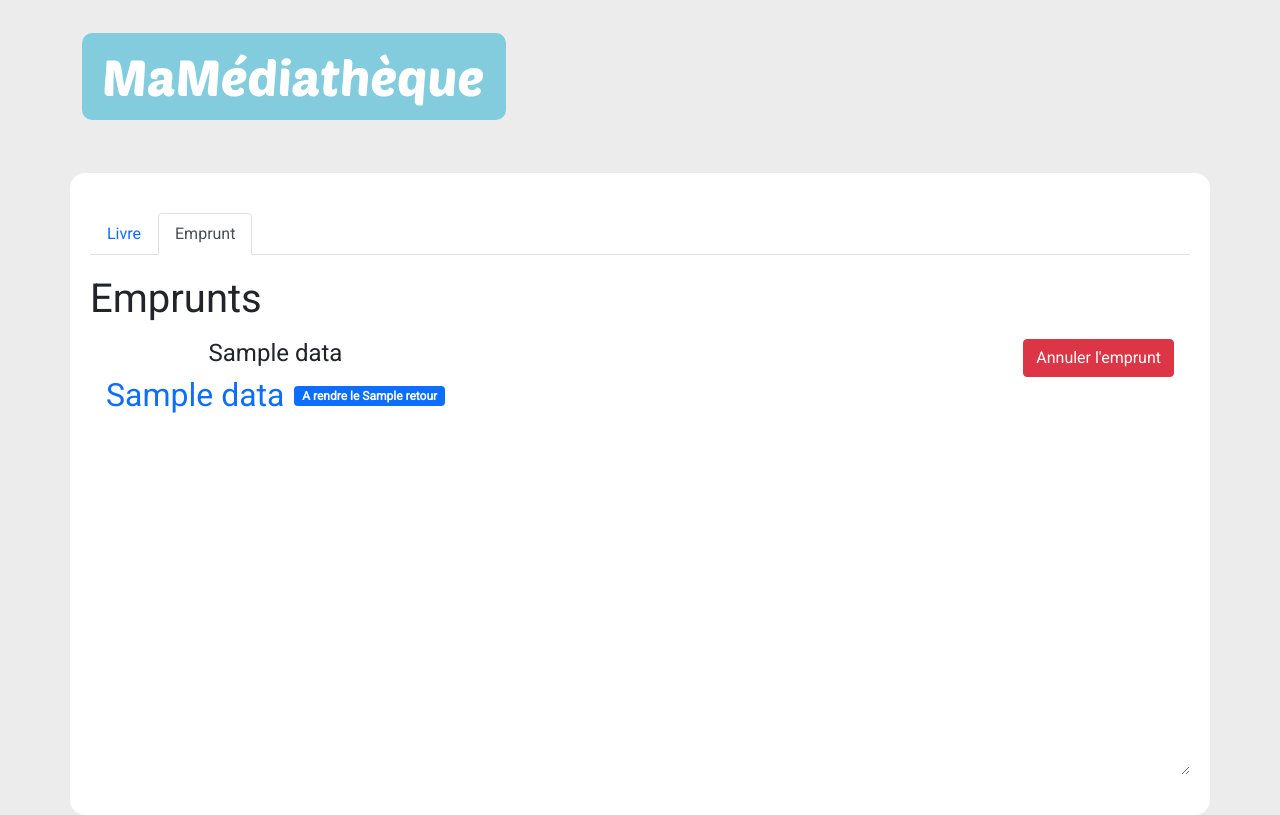
After one commit to NielsTRS/MaMediathequeNSI, a PHP site: template src/View/Take/admin.php in a window 1280 px wide. The commit adds this page. Run offline with PHP 8.4, Linux system fonts and the light colour scheme; the template is opened without the code that fills it: most values are stand-ins (such as "Sample title", 1, 10 or a date in 2020); some libraries are stand-ins or nearby versions.

Commit message:
Integrated admin panel

```diff
--- a/public/index.php
+++ b/public/index.php
@@ -17,7 +17,8 @@ if (isset($_GET['url'])) {
     $router->add('/recherche', 'Book#index', 'GET');
     $router->add('/recherche', 'Book#index', 'POST');
 
-    $router->add('/livre/:isbn', 'Book#profil', 'GET');
+    $router->add('/livre/admin', 'Book#admin', 'GET');
+    $router->add('/livre/profil/:isbn', 'Book#profil', 'GET');
     $router->add('/livre/:isbn/supprimer', 'Book#delete', 'GET');
 
     $router->add('/connexion', 'User#logIn', 'GET');
@@ -32,6 +33,7 @@ if (isset($_GET['url'])) {
     $router->add('/mes-emprunts', 'Take#getUserTakes', 'GET');
     $router->add('/emprunt/:isbn/nouveau', 'Take#add', 'GET');
     $router->add('/emprunt/:isbn/supprimer', 'Take#delete', 'GET');
+    $router->add('/emprunt/admin', 'Take#admin', 'GET');
 
     $router->run();
 } else {
--- a/src/Controller/PageController.php
+++ b/src/Controller/PageController.php
@@ -8,8 +8,6 @@ use Core\App\Controller;
 
 class PageController extends Controller
 {
-    private $_model;
-
     public function index()
     {
         $this->render('Page/index', ['title' => 'Page d\'emprunt']);
--- a/src/View/Page/index.php
+++ b/src/View/Page/index.php
@@ -12,7 +12,11 @@ use Core\Controller\UserController;
         <div class="col-md-3 offset-md-2">
             <div class="d-flex flex-column -mt-auto">
                 <?php if (UserController::isConnected()) {
-                    echo '<a class="btn btn-lg btn-primary" href="' . WEB_ROOT . 'deconnexion">Se déconnecter <span class="fas fa-user"></span></a>';
+                    if (UserController::isCurrentAdmin()) {
+                        echo '<a class="btn btn-lg btn-primary" href="' . WEB_ROOT . 'livre/admin">Espace Administration <span class="fas fa-user"></span></a>';
+                    } else {
+                        echo '<a class="btn btn-lg btn-primary" href="' . WEB_ROOT . 'profil">Espace Personnel <span class="fas fa-user"></span></a>';
+                    }
                 } else {
                     echo '<a class="btn btn-lg btn-primary" href="' . WEB_ROOT . 'connexion">Espace Personnel <span class="fas fa-user"></span></a>';
                 } ?>
--- /dev/null
+++ b/src/View/Take/admin.php
@@ -0,0 +1,44 @@
+<div class="container MainContent">
+    <ul class="nav nav-tabs">
+        <li class="nav-item"><a href="<?php echo WEB_ROOT; ?>livre/admin" class="nav-link" role="tab"
+                                aria-selected="true">Livre</a></li>
+        <li class="nav-item"><a href="<?php echo WEB_ROOT; ?>emprunt/admin" class="nav-link active" data-bs-toggle="tab"
+                                role="tab" aria-selected="true">Emprunt</a></li>
+    </ul>
+    <div class="tab-content" id="myTabContent">
+        <div class="tab-pane" id="member" role="tabpanel" aria-labelledby="member-tab">Membre</div>
+        <div class="tab-pane show active" id="admin" role="tabpanel" aria-labelledby="admin-tab">
+            <div class="d-flex gap-2 mt-20px col-md-12">
+                <div id="admin-stuff" class="overflow-auto col" style="resize:vertical;min-height:250px;height:500px;">
+                    <div id="emprunts">
+                        <h1>Emprunts</h1>
+                        <div class="list-group list-group-flush">
+                            <?php foreach ($datas as $data) { ?>
+                                <li class="list-group-item d-flex">
+                                    <div class="d-flex me-auto">
+                                        <div class="d-flex flex-column">
+                                            <p class="h4 text-center"><?php echo htmlspecialchars($data['nom']); ?></p>
+                                            <div class="d-flex">
+                                                <a class="h2" style="text-decoration: none;"
+                                                   href="<?php echo WEB_ROOT; ?>livre/profil/<?php echo $data['isbn']; ?>"><?php echo htmlspecialchars($data['titre']); ?></a>
+                                                <!-- Mettre l'isbn du livre dans l'href -->
+                                                <p class="badge bg-primary align-self-end ShowBookTitle"
+                                                   style="margin-left: 10px;"> A rendre
+                                                    le <?php echo htmlspecialchars($data['retour']); ?></p>
+                                                <!-- Remplacer les variables avec la date de retour -->
+                                            </div>
+                                        </div>
+                                    </div>
+                                    <div>
+                                        <a href="<?php echo WEB_ROOT . 'emprunt/' . $data['isbn'] . '/supprimer'; ?>"
+                                           class="btn btn-danger align-self-center">Annuler l'emprunt</a>
+                                    </div>
+                                </li>
+                            <?php } ?>
+                        </div>
+                    </div>
+                </div>
+            </div>
+        </div>
+    </div>
+</div>
--- a/src/View/template.php
+++ b/src/View/template.php
@@ -1,4 +1,6 @@
 <?php
+
+use Core\Controller\UserController;
 
 ?>
 <!doctype html>
@@ -21,7 +23,7 @@
         </a>
         <?php if (UserController::isConnected()) {
             echo '<a href="' . WEB_ROOT . 'deconnexion" class="btn btn-danger float-end">Se Déconnecter</a>';
-        }?>
+        } ?>
     </div>
 </nav>
 <?php echo $content; ?>
```
Also changed, not shown: src/Controller/BookController.php (+11 -1 lines), src/Controller/TakeController.php (+11 -1 lines), src/Model/TakeModel.php (+7 -2 lines), src/View/Book/admin.php (added, +35 -0 lines), src/View/Take/index.php (deleted, +0 -41 lines), src/View/User/inscription.php (+6 -2 lines).
